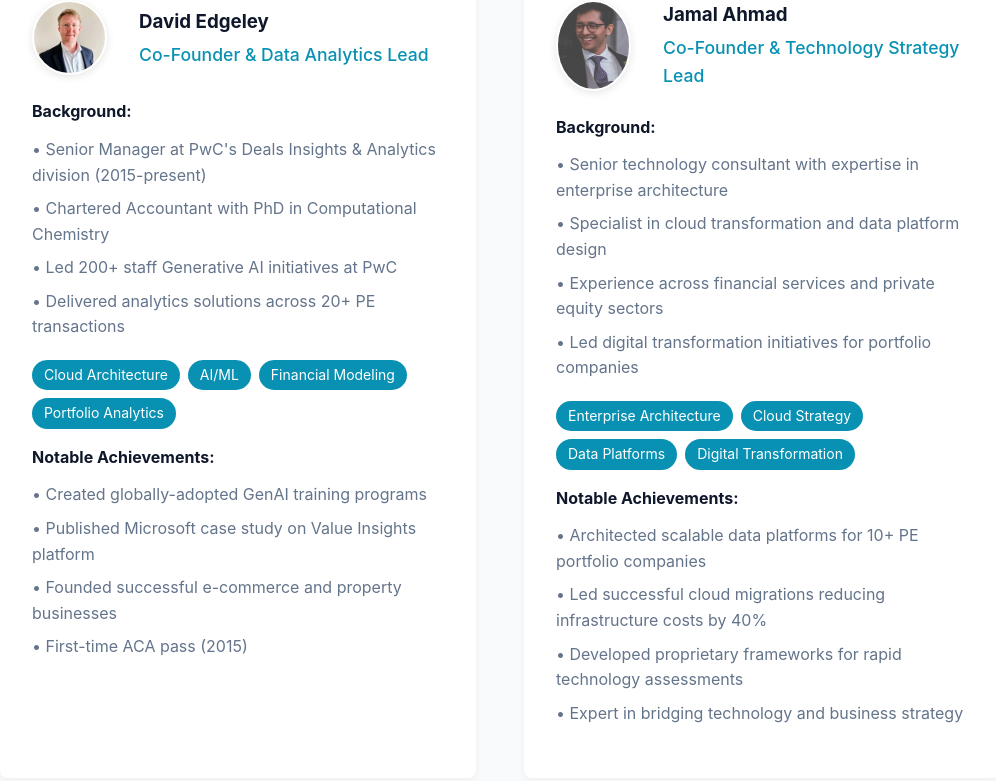
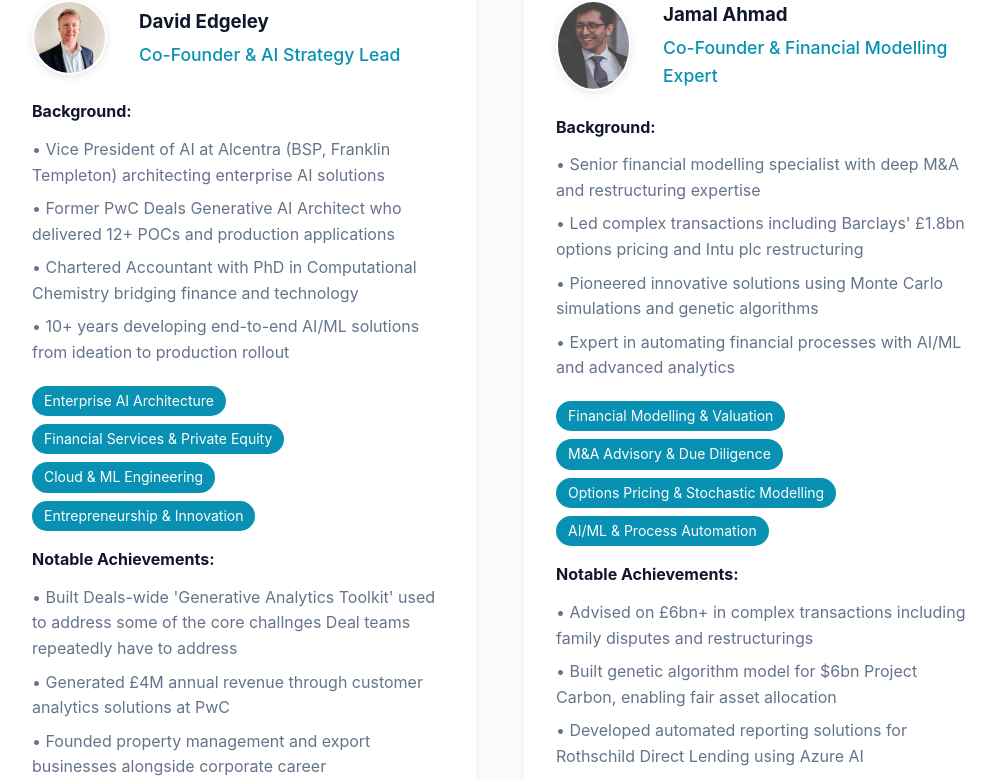
Before and after one commit to drdedge/pe-consultancy-website, a React (Vite) app: page /about in a window 1280 px wide. Shown: the part 655-1436 px from the top of the page, without its empty margins (140-1136 px from the left). Built offline with nearby package versions, Linux system fonts and the light colour scheme.

Commit message:
Update documentation and team member profiles; enhance content management guidelines

```diff
--- a/src/data/team.js
+++ b/src/data/team.js
@@ -6,49 +6,49 @@ export const teamMembers = [
   {
     id: 'david-edgeley',
     name: 'David Edgeley',
-    role: 'Co-Founder & Data Analytics Lead',
+    role: 'Co-Founder & AI Strategy Lead',
     photo: davidPhoto,
     background: [
-      "Senior Manager at PwC's Deals Insights & Analytics division (2015-present)",
-      "Chartered Accountant with PhD in Computational Chemistry",
-      "Led 200+ staff Generative AI initiatives at PwC",
-      "Delivered analytics solutions across 20+ PE transactions"
+      "Vice President of AI at Alcentra (BSP, Franklin Templeton) architecting enterprise AI solutions",
+      "Former PwC Deals Generative AI Architect who delivered 12+ POCs and production applications",
+      "Chartered Accountant with PhD in Computational Chemistry bridging finance and technology",
+      "10+ years developing end-to-end AI/ML solutions from ideation to production rollout"
     ],
     expertise: [
-      "Cloud Architecture",
-      "AI/ML",
-      "Financial Modeling",
-      "Portfolio Analytics"
+      "Enterprise AI Architecture",
+      "Financial Services & Private Equity",
+      "Cloud & ML Engineering",
+      "Entrepreneurship & Innovation"
     ],
     achievements: [
-      "Created globally-adopted GenAI training programs",
-      "Published Microsoft case study on Value Insights platform",
-      "Founded successful e-commerce and property businesses",
-      "First-time ACA pass (2015)"
+      "Built Deals-wide 'Generative Analytics Toolkit' used to address some of the core challnges Deal teams repeatedly have to address",
+      "Generated £4M annual revenue through customer analytics solutions at PwC",
+      "Founded property management and export businesses alongside corporate career",
+      "Associate Lecturer pioneering AI module at XJTLU with exceptional student feedback"
     ]
   },
   {
     id: 'jamal-ahmad',
     name: 'Jamal Ahmad',
-    role: 'Co-Founder & Technology Strategy Lead',
+    role: 'Co-Founder & Financial Modelling Expert',
     photo: jamalPhoto,
     background: [
-      "Senior technology consultant with expertise in enterprise architecture",
-      "Specialist in cloud transformation and data platform design",
-      "Experience across financial services and private equity sectors",
-      "Led digital transformation initiatives for portfolio companies"
+      "Senior financial modelling specialist with deep M&A and restructuring expertise",
+      "Led complex transactions including Barclays' £1.8bn options pricing and Intu plc restructuring",
+      "Pioneered innovative solutions using Monte Carlo simulations and genetic algorithms",
+      "Expert in automating financial processes with AI/ML and advanced analytics"
     ],
     expertise: [
-      "Enterprise Architecture",
-      "Cloud Strategy",
-      "Data Platforms",
-      "Digital Transformation"
+      "Financial Modelling & Valuation",
+      "M&A Advisory & Due Diligence",
+      "Options Pricing & Stochastic Modelling",
+      "AI/ML & Process Automation"
     ],
     achievements: [
-      "Architected scalable data platforms for 10+ PE portfolio companies",
-      "Led successful cloud migrations reducing infrastructure costs by 40%",
-      "Developed proprietary frameworks for rapid technology assessments",
-      "Expert in bridging technology and business strategy"
+      "Advised on £6bn+ in complex transactions including family disputes and restructurings",
+      "Built genetic algorithm model for $6bn Project Carbon, enabling fair asset allocation",
+      "Developed automated reporting solutions for Rothschild Direct Lending using Azure AI",
+      "Created value for startups through working capital optimization and cost reduction"
     ]
   }
 ];
```
Also changed, not shown: 6 other files (tests, documents, lock files or other folders).
